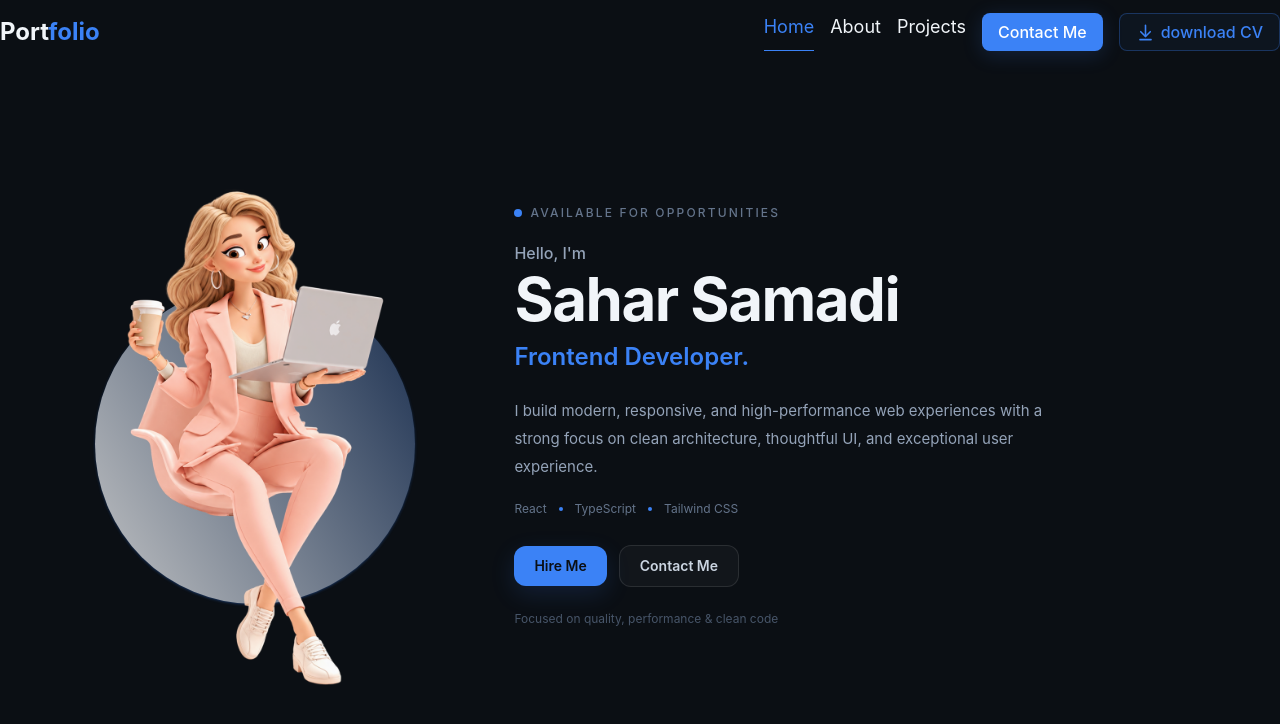
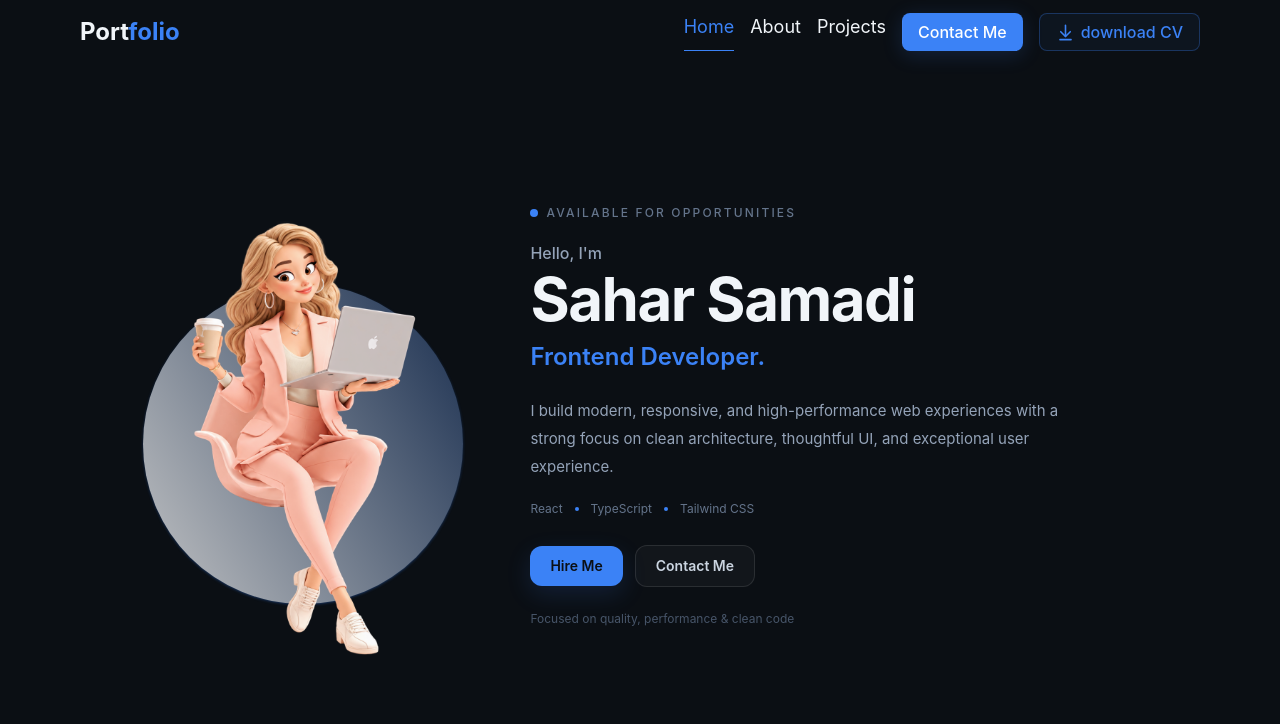
Before and after one commit to sahar9776/sahar-samadi, a React app: page / in a window 1280 px wide. Shown: the top 724 px of the page. Built offline with nearby package versions, Linux system fonts and the light colour scheme; the HTML template or start-up script is replaced by a standard one.

Commit message:
change container

```diff
--- a/src/index.css
+++ b/src/index.css
@@ -14,7 +14,7 @@
 
 @layer Components {
   .Container {
-    @apply container mx-auto
+    @apply container mx-auto px-[1rem] md:px-[2rem] lg:px-[4rem] xl:px-[5rem]
   }
 }
 
```
